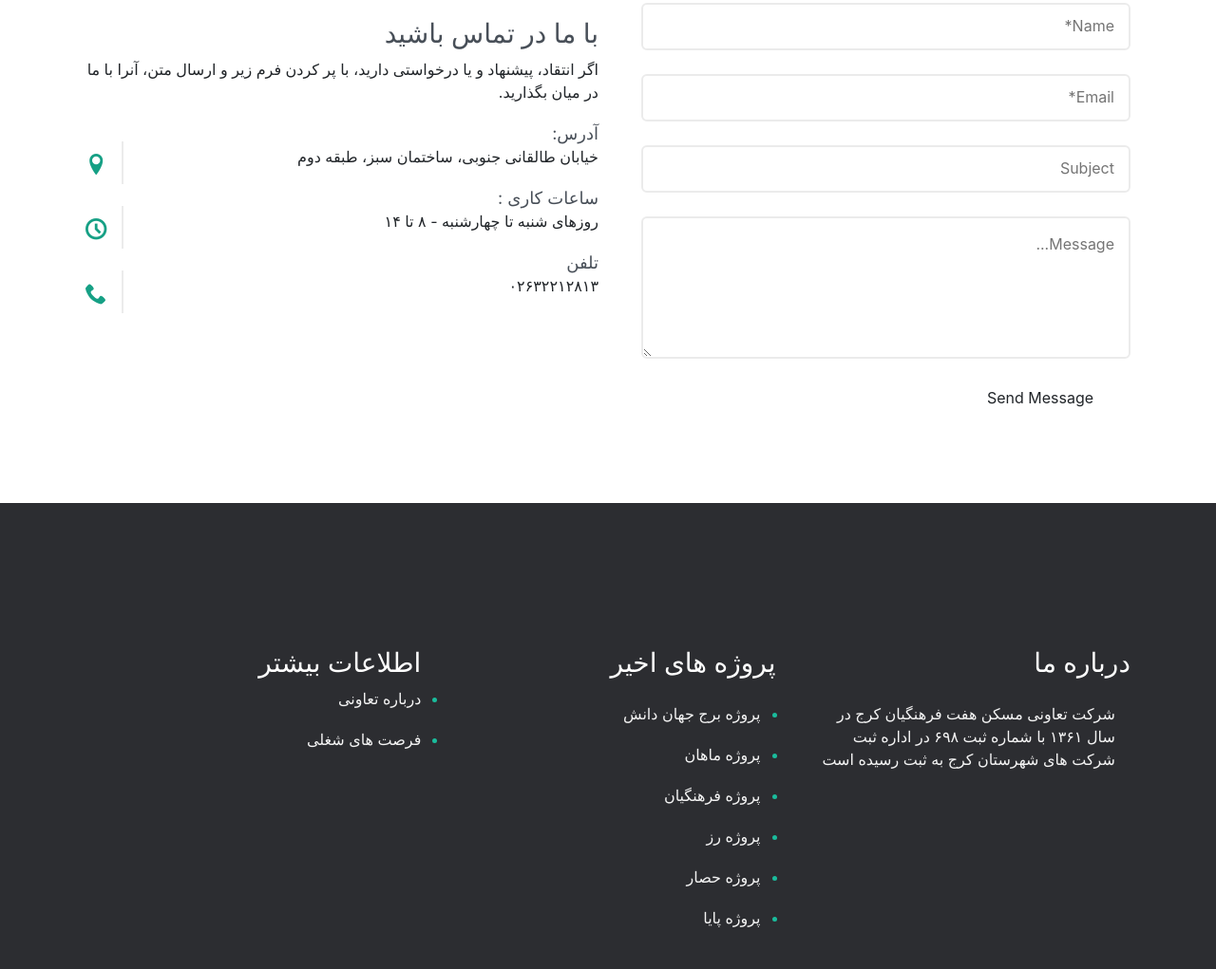
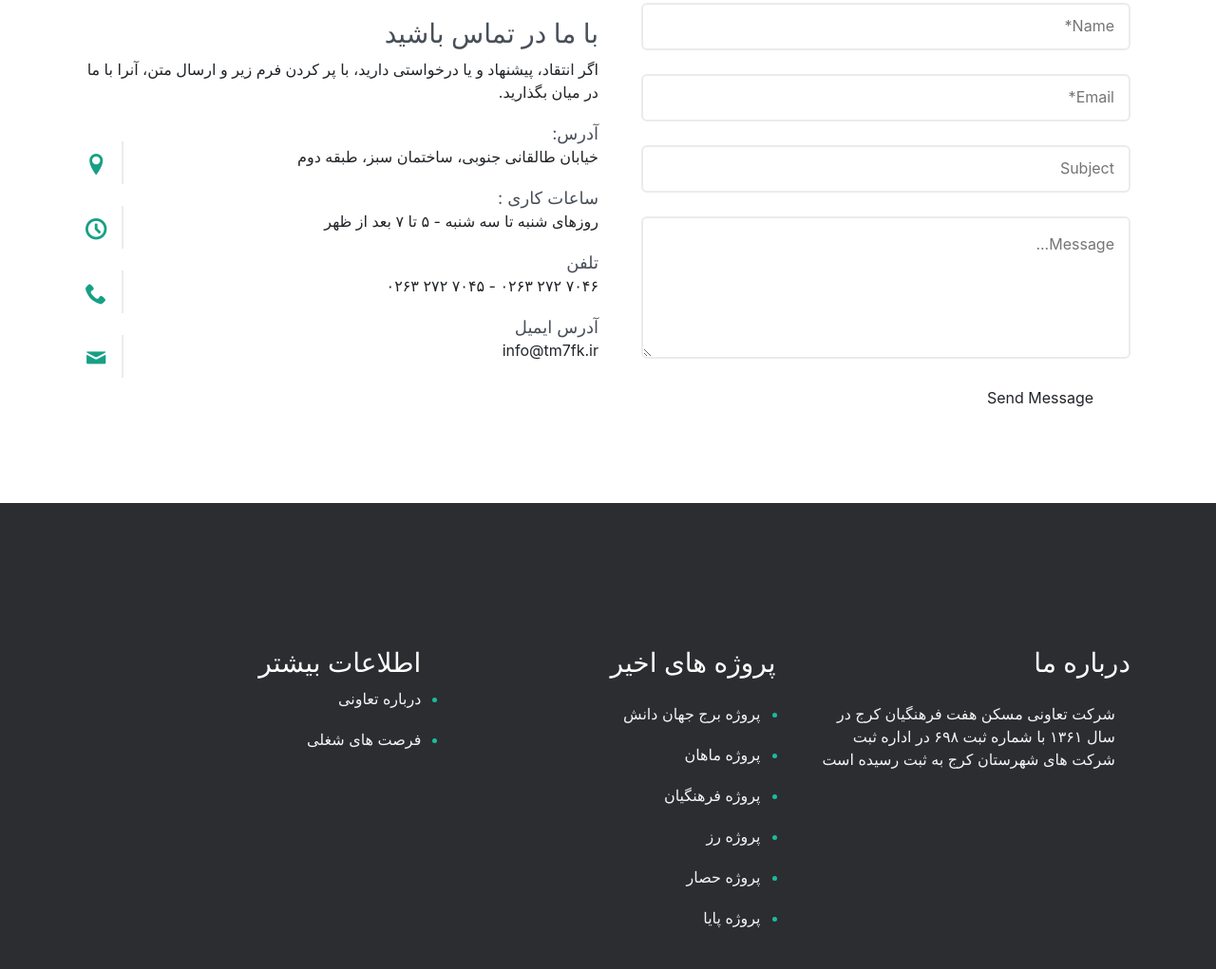
Before and after one commit to jestemAria/FarhangianCooperative, a plain HTML site: page index.html in a window 1280 px wide. Shown: the part 3186-4207 px from the top of the page at 95% size. Drawn offline with nearby package versions, Linux system fonts and the light colour scheme; some packages are replaced by stand-ins of ours; a script that the page names is missing; files whose address does not match are found by name.

Commit message:
some info changed in the index.html

```diff
--- a/index.html
+++ b/index.html
@@ -829,7 +829,7 @@
                                 <i class="icon-clock"></i>
                             </div>
                             <span>ساعات کاری :</span>
-                            <p>روزهای شنبه تا چهارشنبه - ۸ تا ۱۴</p>
+                            <p>روزهای شنبه تا سه شنبه - ۵ تا ۷ بعد از ظهر</p>
                         </div>
 
                         <div>
@@ -837,7 +837,15 @@
                                 <i class="icon-phone"></i>
                             </div>
                             <span>تلفن</span>
-                            <p>۰۲۶۳۲۲۱۲۸۱۳</p>
+                            <p>۷۰۴۶ ۲۷۲ ۰۲۶۳ - ۷۰۴۵ ۲۷۲ ۰۲۶۳</p>
+                        </div>
+
+                        <div>
+                            <div class="box-icon">
+                                <i class="icon-mail6"></i>
+                            </div>
+                            <span>آدرس ایمیل</span>
+                            <p>info@tm7fk.ir</p>
                         </div>
                     </address>
                 </div>
```
